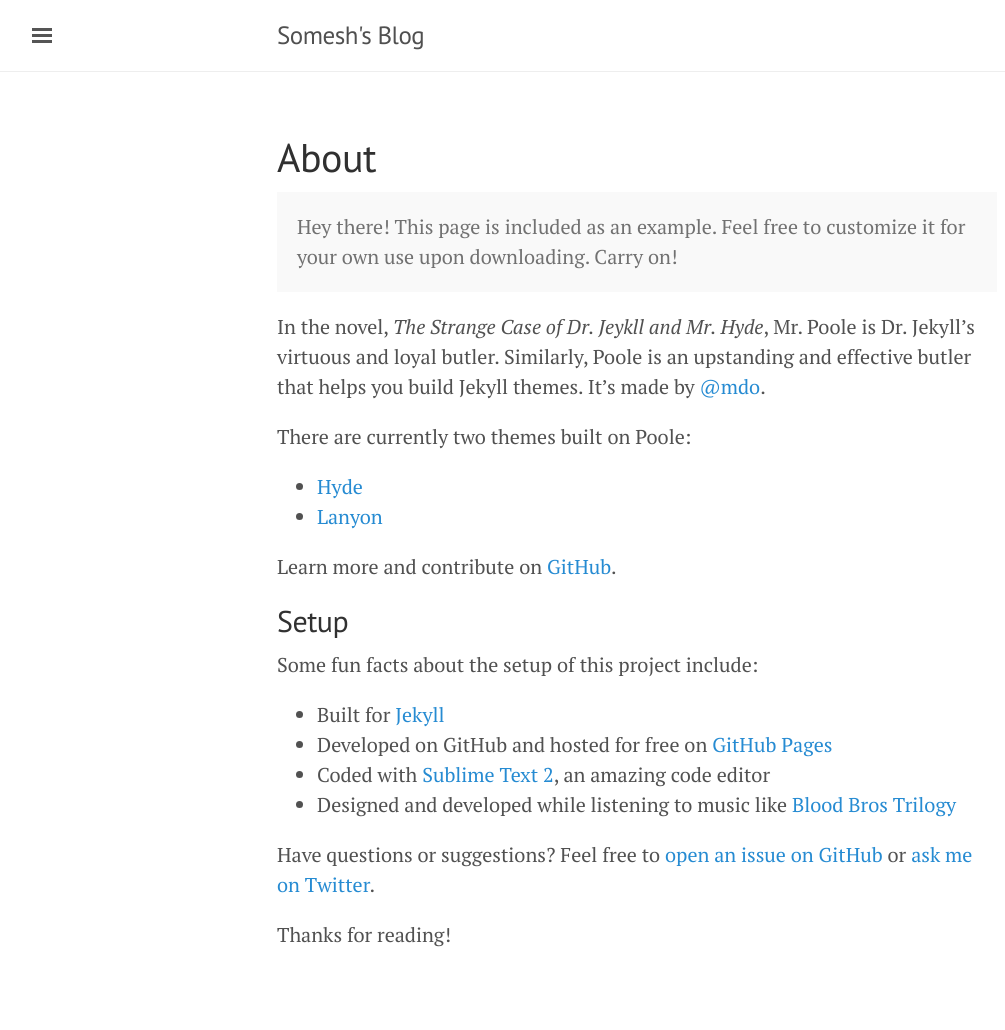
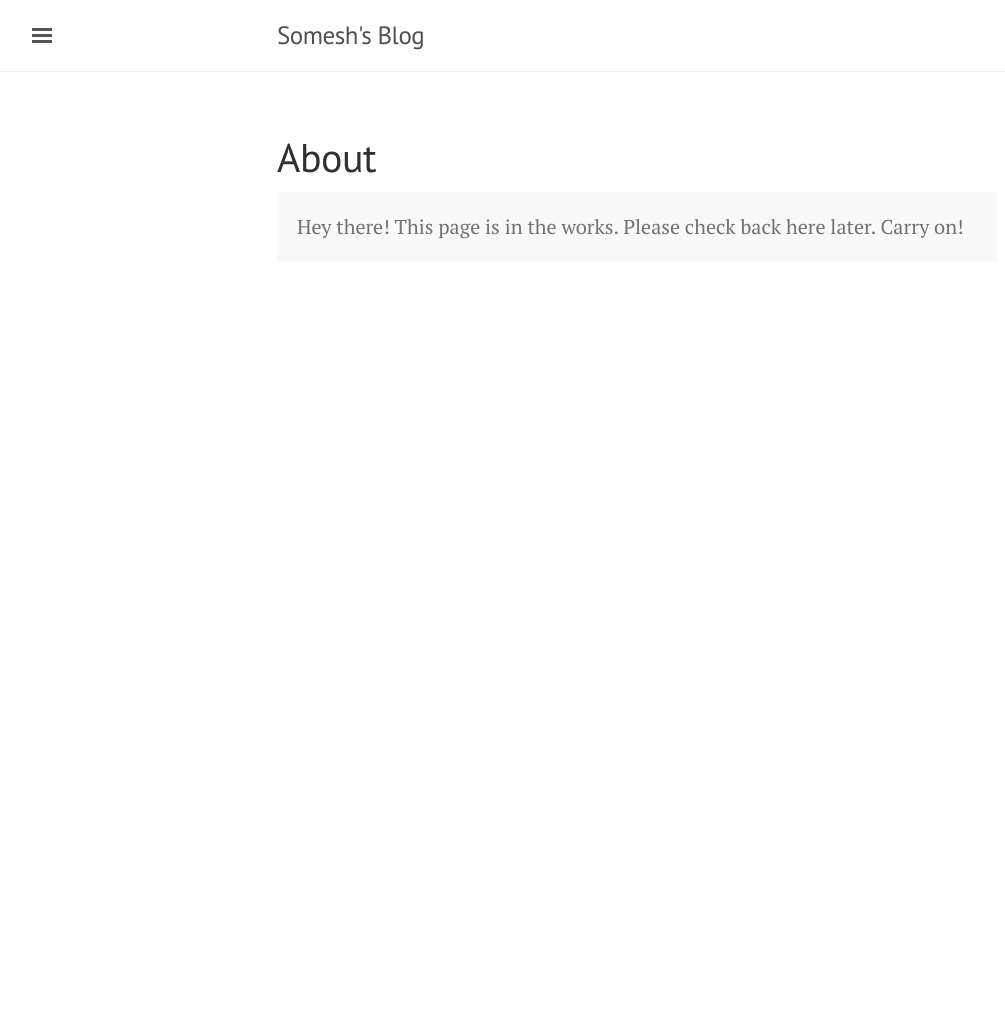
Before and after one commit to someshkar/blog-old, a Jekyll site: the page built from about.md, in a window 1280 px wide. Shown: the whole page, without its empty margins (3-1008 px from the left). Built offline with Jekyll 4.4.1, drawn with Linux system fonts in a browser that asks for light colours; after the commit the page ends 900 px from its top, so only the background shows below that.

```diff
--- a/about.md
+++ b/about.md
@@ -4,27 +4,5 @@ title: About
 ---
 
 <p class="message">
-  Hey there! This page is included as an example. Feel free to customize it for your own use upon downloading. Carry on!
+  Hey there! This page is in the works. Please check back here later. Carry on!
 </p>
-
-In the novel, *The Strange Case of Dr. Jeykll and Mr. Hyde*, Mr. Poole is Dr. Jekyll's virtuous and loyal butler. Similarly, Poole is an upstanding and effective butler that helps you build Jekyll themes. It's made by [@mdo](https://twitter.com/mdo).
-
-There are currently two themes built on Poole:
-
-* [Hyde](http://hyde.getpoole.com)
-* [Lanyon](http://lanyon.getpoole.com)
-
-Learn more and contribute on [GitHub](https://github.com/poole).
-
-## Setup
-
-Some fun facts about the setup of this project include:
-
-* Built for [Jekyll](http://jekyllrb.com)
-* Developed on GitHub and hosted for free on [GitHub Pages](https://pages.github.com)
-* Coded with [Sublime Text 2](http://sublimetext.com), an amazing code editor
-* Designed and developed while listening to music like [Blood Bros Trilogy](https://soundcloud.com/maddecent/sets/blood-bros-series)
-
-Have questions or suggestions? Feel free to [open an issue on GitHub](https://github.com/poole/issues/new) or [ask me on Twitter](https://twitter.com/mdo).
-
-Thanks for reading!
```
Also changed, not shown: _posts/2018-07-22-the-religion-called-consumerism.md (added, +30 -0 lines).
